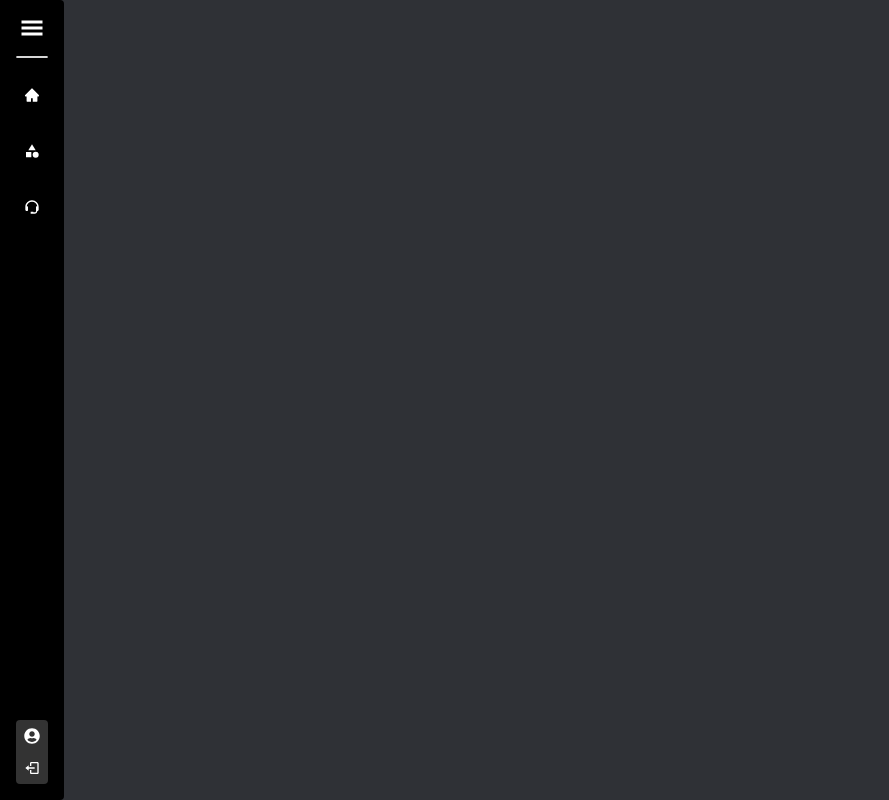
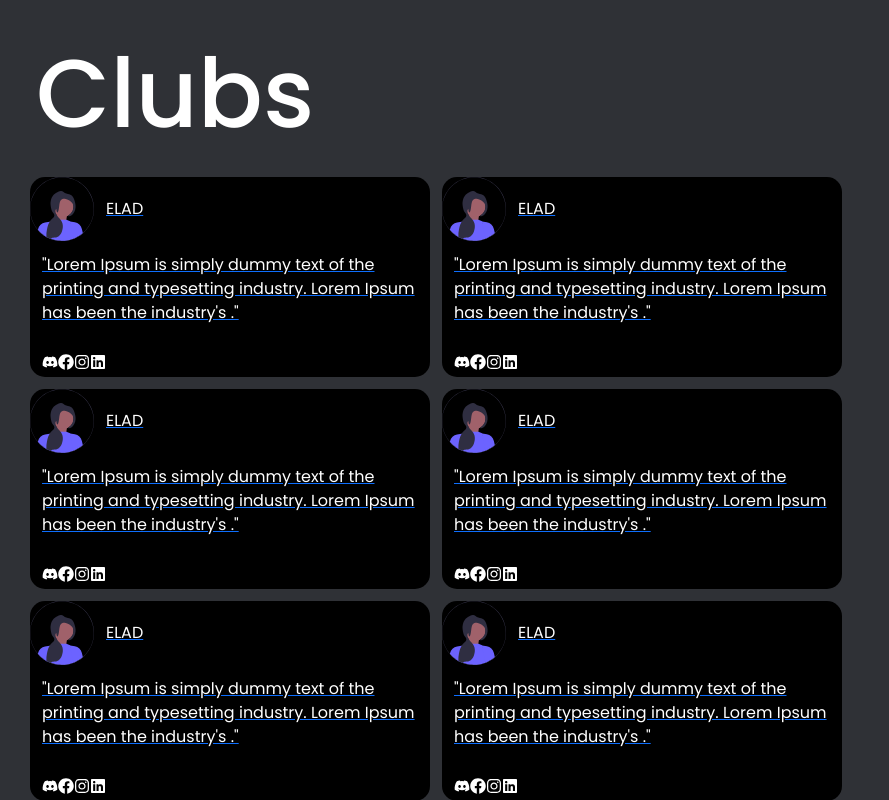
Before and after one commit to nkss-dev/nkss-old-web-frontend, a React (Create React App) app: page /clubs in a window 1280 px wide. Before the commit this address had no page. Shown: the whole page, without its empty margins (0-889 px from the left). Built offline with nearby package versions, Linux system fonts and the light colour scheme.

Commit message:
bare bones clubs designs
Signed-off-by: Yash Mittal <mittal.yash12@hotmail.com>

```diff
--- a/src/App.tsx
+++ b/src/App.tsx
@@ -5,17 +5,23 @@ import Home from "./components/Home";
 import Notes from "./components/Notes";
 import Sidebar from "./components/Sidebar";
 import Login from "./components/Login/Login";
+import Clubs from "./components/Clubs/Clubs";
+import Courses from "./components/Courses/Courses";
+import ClubPage from "./components/Clubs/ClubPage";
 
 function App() {
   return (
     <BrowserRouter>
       <div className="App">
-        <Sidebar />
+        {/* <Sidebar /> */}
         <Routes>
           <Route path="/" element={<Home />} />
           <Route path="/announcements" element={<Announcements />} />
           <Route path="/notes" element={<Notes />} />
           <Route path="/login" element={<Login />} />
+          <Route path="/clubs" element={<Clubs />} />
+          <Route path="/courses" element={<Courses />} />
+          <Route path="/elad" element={<ClubPage />} />
         </Routes>
       </div>
     </BrowserRouter>
--- /dev/null
+++ b/src/components/Clubs/ClubCard.scss
@@ -0,0 +1,49 @@
+.cardContainer {
+  border-radius: 15px;
+  width: 400px;
+  height: 200px;
+  // background: #2F3136;
+  background-color: #000 ;
+  margin: 6px;
+}
+
+.namingSection {
+  display: flex;
+  flex-direction: row;
+}
+
+.clubLogoContainer {
+
+}
+
+.clubLogo {
+  width: 64px;
+  height: 64px;
+}
+
+.clubNameContainer {
+  display: flex;
+  flex-direction: column;
+  justify-content: center;
+  align-items: flex-start;
+  margin-left: 12px;
+}
+
+.alias {
+
+}
+
+.completeName {
+
+}
+
+.clubDescriptionContainer {
+  padding: 12px;
+}
+
+.socialHandles {
+  padding: 12px;
+  display: flex;
+  flex-direction: row;
+  align-items: flex-end;
+}
--- /dev/null
+++ b/src/components/Clubs/ClubCard.tsx
@@ -0,0 +1,43 @@
+import * as React from "react";
+import { FaDiscord, FaFacebook, FaInstagram, FaLinkedin } from "react-icons/fa";
+import "./ClubCard.scss";
+import logo from "../../assets/logo.svg";
+
+const ClubCard = () => {
+  return (
+    <div className="cardContainer">
+      <div className="namingSection">
+        {/** photo and name */}
+        <div className="clubLogoContainer">
+          <img src={logo} alt="club logo" className="clubLogo" />
+        </div>
+        <div className="clubNameContainer">
+          <div className="alias"> ELAD </div>
+          {/* <div className="completeName">English Literary and Debating Club</div> */}
+        </div>
+      </div>
+      <div className="clubDescriptionContainer">
+        {/**description */}
+        "Lorem Ipsum is simply dummy text of the printing and typesetting
+        industry. Lorem Ipsum has been the industry's ."
+      </div>
+      <div className="socialHandles">
+        {/**socials */}
+        <div>
+          <FaDiscord />
+        </div>
+        <div>
+          <FaFacebook />
+        </div>
+        <div>
+          <FaInstagram />
+        </div>
+        <div>
+          <FaLinkedin />
+        </div>
+      </div>
+    </div>
+  );
+};
+
+export default ClubCard;
--- /dev/null
+++ b/src/components/Clubs/ClubPage.scss
@@ -0,0 +1,43 @@
+.clubFullPageContainer {
+
+}
+
+.clubName {
+  text-align: center;
+  font-size: 64px;
+  font-weight: 600;
+  color: #0CBC8B;
+  line-height: 96px ;
+
+}
+
+.clubImageContainer {
+  text-align: center;
+}
+
+.clubImage {
+  border-radius: 17.5px;
+  height: 351px;
+  width: 1091px;
+
+}
+
+.clubDescription {
+  margin-top: 24px;
+  margin-bottom: 24px;
+}
+
+.clubLeaders {
+
+}
+
+.holdersList {
+  display: flex;
+  flex-direction: row;
+  flex-wrap: wrap;
+  padding: 12px;
+}
+
+.postHolderCardDiv {
+  margin: 24px;
+}
--- /dev/null
+++ b/src/components/Clubs/ClubPage.tsx
@@ -0,0 +1,48 @@
+import * as React from "react";
+import logo from "../../assets/clubImage.svg";
+import PostHolderCard from "./PostHolderCard";
+import "./ClubPage.scss";
+
+const ClubPage = () => {
+  return (
+    <div className="clubFullPageContainer">
+      <div className="clubName"> Technobyte </div>
+      <div className="clubImageContainer">
+        <img className="clubImage" src={logo} alt="club logo" />
+        <div className="clubDescription">
+          Lorem Ipsum is simply dummy text of the printing and typesetting
+          industry. Lorem Ipsum has been the industry's standard dummy text ever
+          since the 1500s, when an unknown printer took a galley of type and
+          scrambled it to make a type specimen book. It has survived not only
+          five centuries, but also the leap into electronic typesetting,
+          remaining essentially unchanged. It was popularised in the 1960s with
+          the release of Letraset sheets containing Lorem Ipsum passages, and
+          more recently with desktop publishing software like Aldus PageMaker
+          including versions of Lorem Ipsum.
+        </div>
+        <div className="clubLeaders">
+          <h3> Our Leaders </h3>
+          <div className="holdersList">
+            <div className="postHolderCardDiv">
+              <PostHolderCard />
+            </div>
+            <div className="postHolderCardDiv">
+              <PostHolderCard />
+            </div>
+            <div className="postHolderCardDiv">
+              <PostHolderCard />
+            </div>
+            <div className="postHolderCardDiv">
+              <PostHolderCard />
+            </div>
+            <div className="postHolderCardDiv">
+              <PostHolderCard />
+            </div>
+          </div>
+        </div>
+      </div>
+    </div>
+  );
+};
+
+export default ClubPage;
--- /dev/null
+++ b/src/components/Clubs/Clubs.tsx
@@ -0,0 +1,76 @@
+import * as React from "react";
+import { Link } from "react-router-dom";
+import ClubCard from "./ClubCard";
+import "./clubs.scss";
+
+const Clubs = () => {
+  return (
+    <div className="clubsPageMainContainer">
+      <h1 className="headingConatiner">Clubs</h1>
+      <div className="clubsList">
+        <Link to="/elad">
+          <div>
+            <ClubCard />
+          </div>
+        </Link>
+        <Link to="/elad">
+          <div>
+            <ClubCard />
+          </div>
+        </Link>
+        <Link to="/elad">
+          <div>
+            <ClubCard />
+          </div>
+        </Link>
+        <Link to="/elad">
+          <div>
+            <ClubCard />
+          </div>
+        </Link>
+        <Link to="/elad">
+          <div>
+            <ClubCard />
+          </div>
+        </Link>
+        <Link to="/elad">
+          <div>
+            <ClubCard />
+          </div>
+        </Link>
+        <Link to="/elad">
+          <div>
+            <ClubCard />
+          </div>
+        </Link>
+        <Link to="/elad">
+          <div>
+            <ClubCard />
+          </div>
+        </Link>
+        <Link to="/elad">
+          <div>
+            <ClubCard />
+          </div>
+        </Link>
+        <Link to="/elad">
+          <div>
+            <ClubCard />
+          </div>
+        </Link>
+        <Link to="/elad">
+          <div>
+            <ClubCard />
+          </div>
+        </Link>
+        <Link to="/elad">
+          <div>
+            <ClubCard />
+          </div>
+        </Link>
+      </div>
+    </div>
+  );
+};
+
+export default Clubs;
--- /dev/null
+++ b/src/components/Clubs/PostHolderCard.scss
@@ -0,0 +1,19 @@
+.postHolderCardContainer {
+
+}
+
+.postHolderImageContainer {
+
+}
+
+.postHolderImage {
+  border-radius: 24px;
+  width: 273px;
+  height: 273px;
+}
+
+.postHolderName {
+  font-size: 24px;
+  font-weight: 500;
+  line-height: 36px;
+}
--- /dev/null
+++ b/src/components/Clubs/PostHolderCard.tsx
@@ -0,0 +1,17 @@
+import * as React from "react";
+import "./PostHolderCard.scss";
+import logo from "../../assets/logo.svg";
+
+const PostHolderCard = () => {
+  return (
+    <div className="postHolderCardContainer">
+      <div className="postHolderImageContainer">
+        <img className="postHolderImage" src={logo} alt={`postHolderName`} />
+        <div className="postHolderName"> Yash Mittal </div>
+        <div></div>
+      </div>
+    </div>
+  );
+};
+
+export default PostHolderCard;
--- /dev/null
+++ b/src/components/Clubs/clubs.scss
@@ -0,0 +1,18 @@
+.clubsPageMainContainer {
+  // background-color: #000;
+  height: 100vh;
+  padding: 12px;
+  margin:12px;
+}
+.headingConatiner {
+  font-size: 96px;
+  padding: 12px;
+}
+
+.clubsList {
+  display: flex;
+  flex-direction: row;
+  flex-wrap: wrap;
+  align-items: center;
+  justify-self: center;
+}
```
Also changed, not shown: src/declaration.d.ts (+7 -3 lines), src/assets/clubImage.svg (added), src/assets/logo.svg (added).
